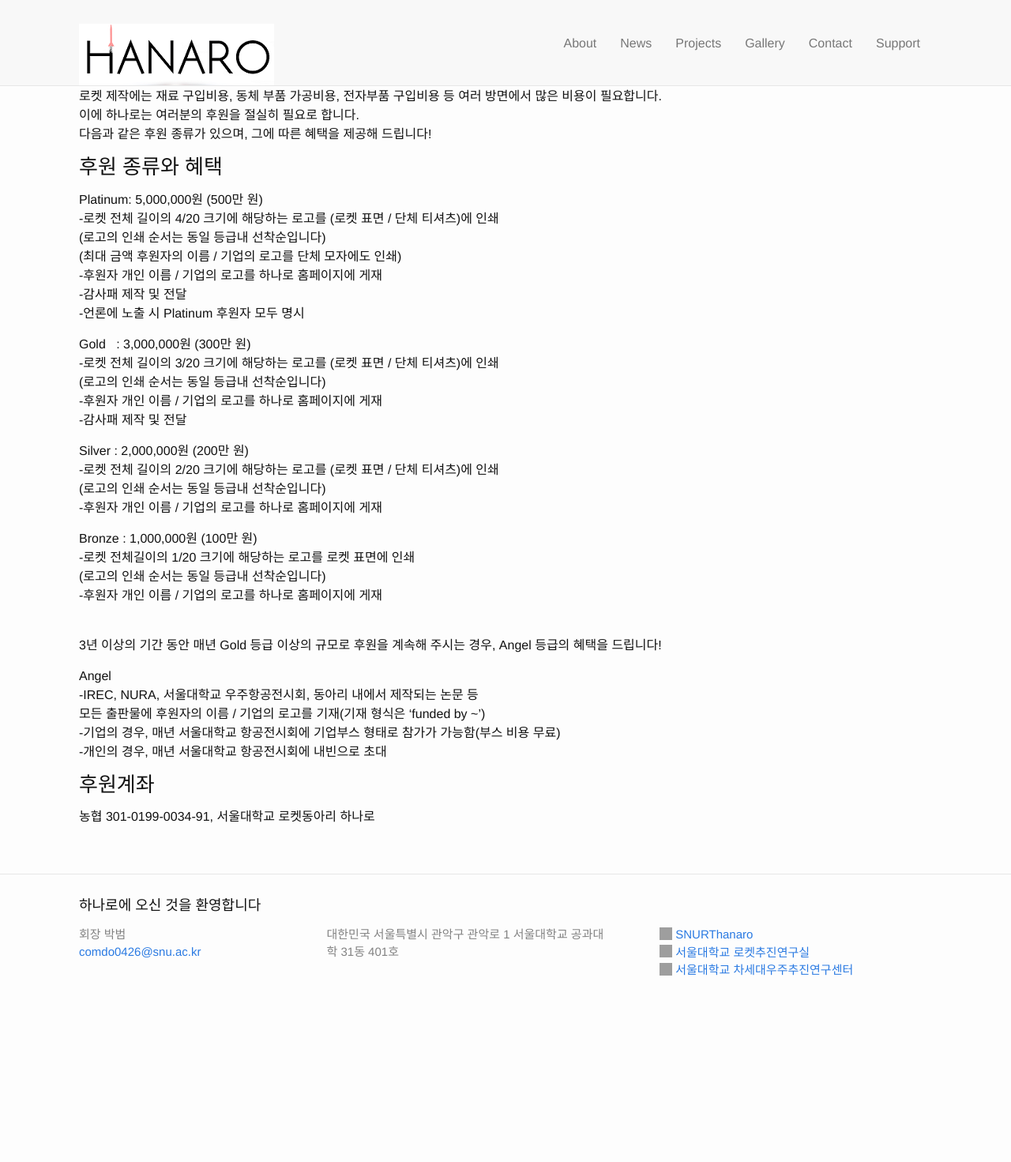
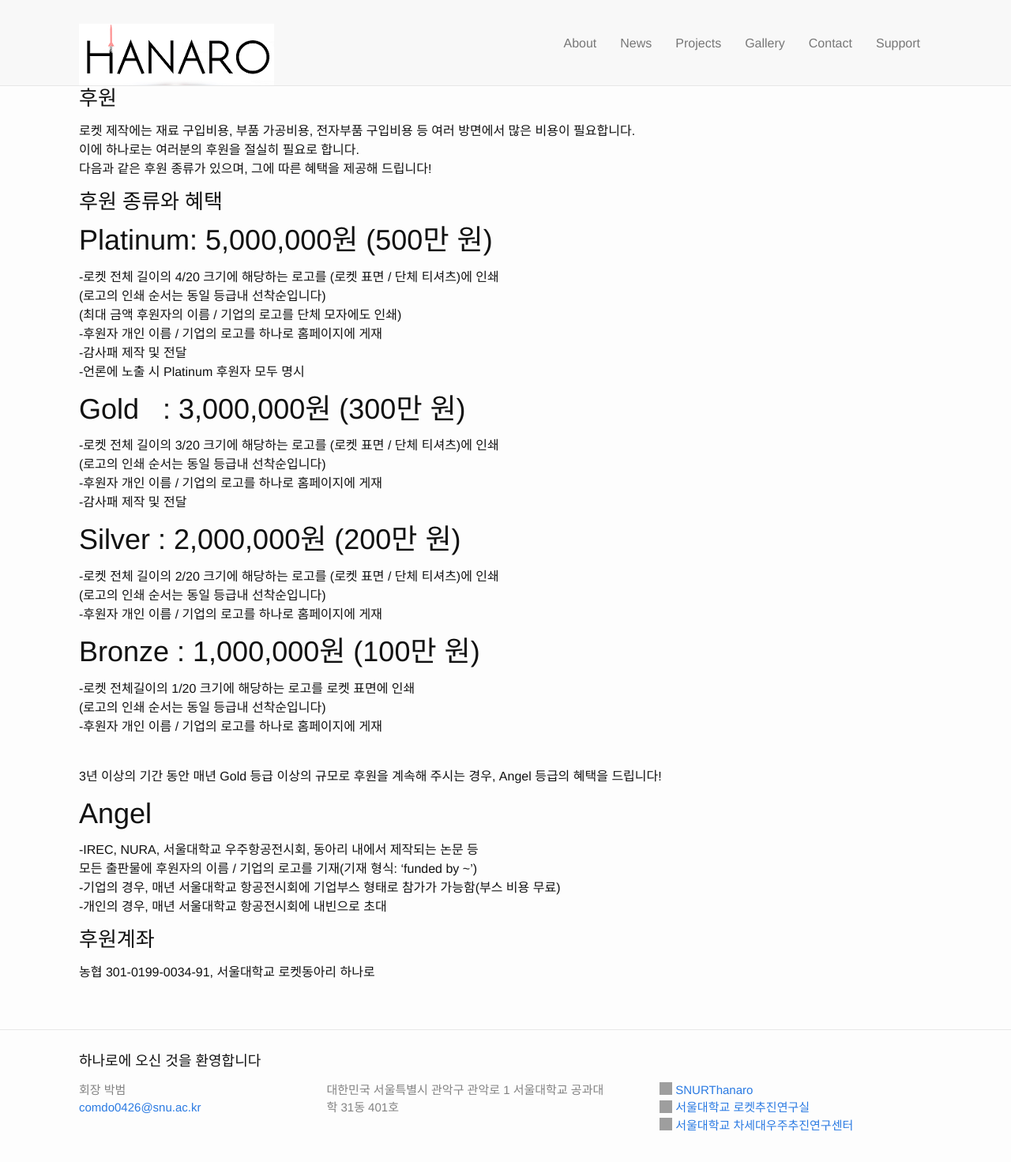
Before and after one commit to Hanaro2021/hanaro.github.io, a Jekyll site: the page built from _pages/6.support.md, in a window 1280 px wide. Shown: the top 1471 px of the page at 79% size. Built offline with Jekyll 4.4.1, drawn with Linux system fonts in a browser that asks for light colours; nearby versions of some CDN libraries; grey boxes are pictures that could not be loaded.

Commit message:
Update 6.support.md

```diff
--- a/_pages/6.support.md
+++ b/_pages/6.support.md
@@ -3,12 +3,13 @@
 title: Support
 permalink: /support/
 ---
-로켓 제작에는 재료 구입비용, 동체 부품 가공비용, 전자부품 구입비용 등 여러 방면에서 많은 비용이 필요합니다. <br/>
+### 후원
+로켓 제작에는 재료 구입비용, 부품 가공비용, 전자부품 구입비용 등 여러 방면에서 많은 비용이 필요합니다. <br/>
 이에 하나로는 여러분의 후원을 절실히 필요로 합니다.<br/>
 다음과 같은 후원 종류가 있으며, 그에 따른 혜택을 제공해 드립니다!<br/>
 
 ### 후원 종류와 혜택<br/>
-Platinum: 5,000,000원 (500만 원)<br/>
+# Platinum: 5,000,000원 (500만 원)<br/>
 -로켓 전체 길이의 4/20 크기에 해당하는 로고를 (로켓 표면 / 단체 티셔츠)에 인쇄<br/>
  (로고의 인쇄 순서는 동일 등급내 선착순입니다)<br/>
  (최대 금액 후원자의 이름 / 기업의 로고를 단체 모자에도 인쇄)<br/>
@@ -16,27 +17,27 @@
 -감사패 제작 및 전달<br/>
 -언론에 노출 시 Platinum 후원자 모두 명시<br/>
 
-Gold    : 3,000,000원 (300만 원)<br/>
+# Gold    : 3,000,000원 (300만 원)<br/>
 -로켓 전체 길이의 3/20 크기에 해당하는 로고를 (로켓 표면 / 단체 티셔츠)에 인쇄<br/>
  (로고의 인쇄 순서는 동일 등급내 선착순입니다)<br/>
 -후원자 개인 이름 / 기업의 로고를 하나로 홈페이지에 게재<br/>
 -감사패 제작 및 전달<br/>
 
-Silver  : 2,000,000원 (200만 원)<br/>
+# Silver  : 2,000,000원 (200만 원)<br/>
 -로켓 전체 길이의 2/20 크기에 해당하는 로고를 (로켓 표면 / 단체 티셔츠)에 인쇄<br/>
  (로고의 인쇄 순서는 동일 등급내 선착순입니다)<br/>
 -후원자 개인 이름 / 기업의 로고를 하나로 홈페이지에 게재<br/>
 
-Bronze  : 1,000,000원 (100만 원)<br/>
+# Bronze  : 1,000,000원 (100만 원)<br/>
 -로켓 전체길이의 1/20 크기에 해당하는 로고를 로켓 표면에 인쇄<br/>
  (로고의 인쇄 순서는 동일 등급내 선착순입니다)<br/>
 -후원자 개인 이름 / 기업의 로고를 하나로 홈페이지에 게재<br/><br/>
 
 3년 이상의 기간 동안 매년 Gold 등급 이상의 규모로 후원을 계속해 주시는 경우, Angel 등급의 혜택을 드립니다!<br/>
 
-Angel<br/>
+# Angel<br/>
 -IREC, NURA, 서울대학교 우주항공전시회, 동아리 내에서 제작되는 논문 등 <br/>
- 모든 출판물에 후원자의 이름 / 기업의 로고를 기재(기재 형식은 ‘funded by ~’)<br/>
+ 모든 출판물에 후원자의 이름 / 기업의 로고를 기재(기재 형식: ‘funded by ~’)<br/>
 -기업의 경우, 매년 서울대학교 항공전시회에 기업부스 형태로 참가가 가능함(부스 비용 무료)<br/>
 -개인의 경우, 매년 서울대학교 항공전시회에 내빈으로 초대
 <br/>
```
